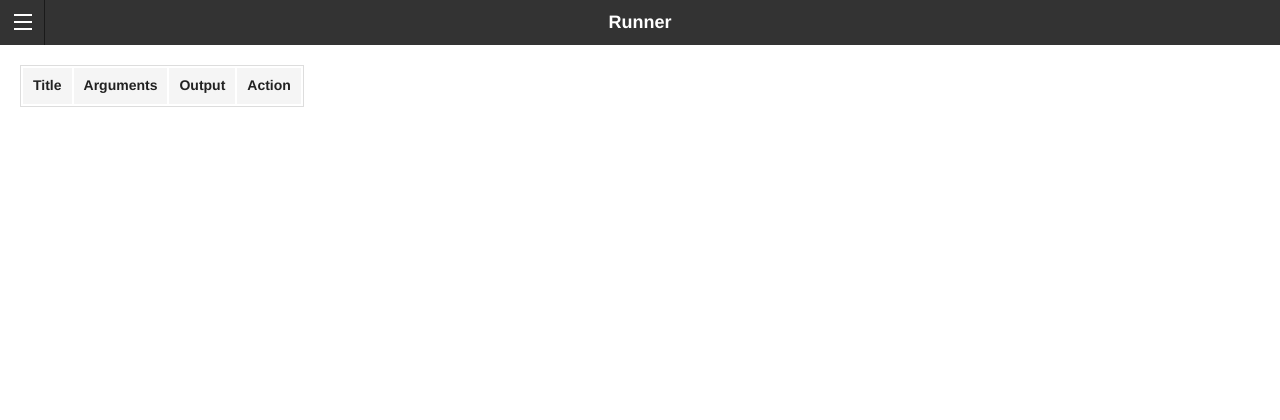
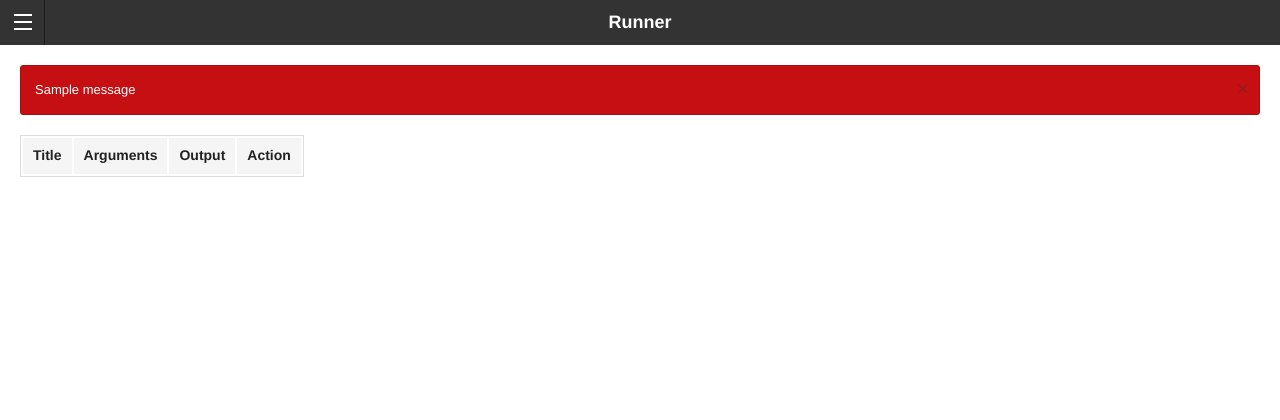
Before and after one commit to Batyar/script-runner, a Flask app: page / in a window 1280 px wide. Shown: the top 420 px of the page. Run offline with Flask 2, Linux system fonts and the light colour scheme; one stand-in notice (Sample message) is shown; lists and menus that the app fills with data are empty; parts of the project's set-up code (start-up, migrations or seed data) failed here and were passed over.

Commit message:
Add execute script functional

```diff
--- a/app.py
+++ b/app.py
@@ -41,8 +41,11 @@ def run_script(id):
     script = Script.query.get(id)
     if current_user.id == script.user_id:
         script.arguments = request.form['arguments']
-        db.session.commit()
-        current_user.run(script)
+        if script.check_arguments():
+            db.session.commit()
+            current_user.run(script)
+        else:
+            flash('Incorrect arguments')
         return redirect(url_for('scripts'))
     return flash_and_redirect('Not authorized')
 
--- a/templates/scripts.html
+++ b/templates/scripts.html
@@ -1,5 +1,11 @@
 {% extends "template.html" %}
 {% block content %}
+{% for message in get_flashed_messages() %}
+  <div data-alert class="alert-box alert radius">
+    {{ message }}
+    <a href="#" class="close">&times;</a>
+  </div>
+{% endfor %}
 <table>
   <thead>
     <tr>
```
Also changed, not shown: models.py (+11 -1 lines).
